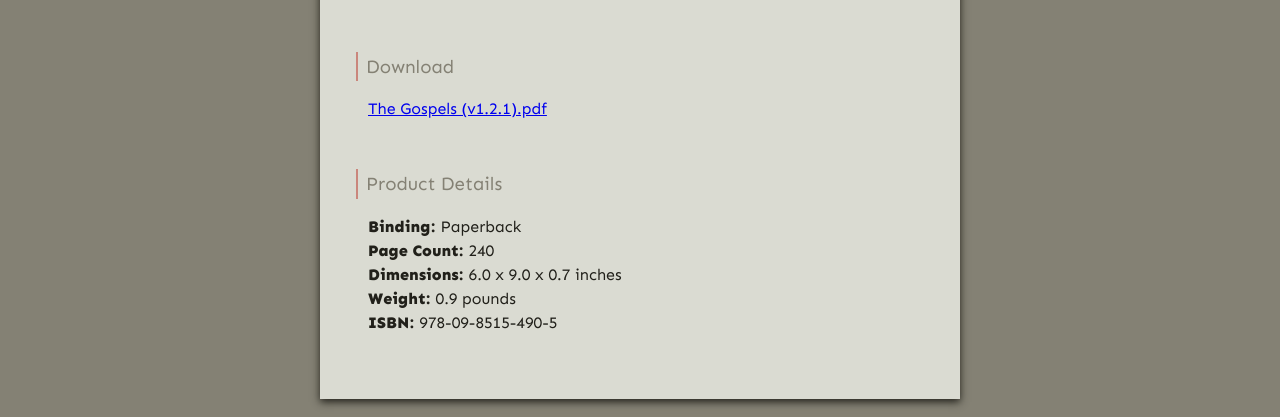
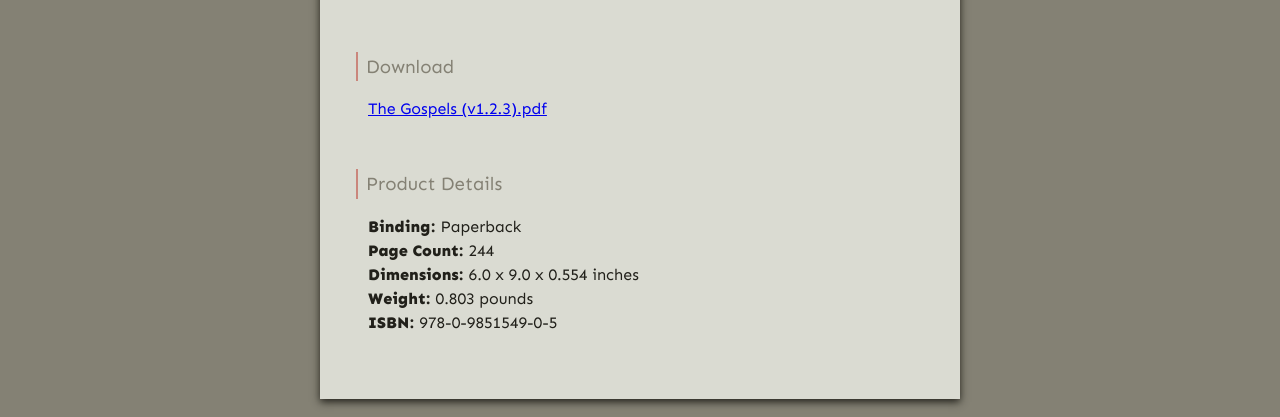
Before and after one commit to gospel-desk/www.logstown.com, a Jekyll site: the page built from the-gospels/index.html, in a window 1280 px wide and 900 px high, scrolled down 1579 px. Shown: the part 161-578 px from the top of the window. Built offline with Jekyll 4.4.1, drawn with Linux system fonts in a browser that asks for light colours.

Commit message:
Post v1.2.3 of The Gospels

```diff
--- a/the-gospels/index.html
+++ b/the-gospels/index.html
@@ -57,16 +57,16 @@ html_head:
 
 <section>
     <h4>Download</h4>
-    <p><a href="The Gospels (v1.2.1).pdf">The Gospels (v1.2.1).pdf</a></p>
+    <p><a href="The Gospels (v1.2.3).pdf">The Gospels (v1.2.3).pdf</a></p>
 </section>
 
 <section>
     <h4>Product Details</h4>
     <p>
         <b>Binding:</b> Paperback<br>
-        <b>Page Count:</b> 240<br>
-        <b>Dimensions:</b> 6.0 x 9.0 x 0.7 inches<br>
-        <b>Weight:</b> 0.9 pounds<br>
-        <b>ISBN:</b> 978-09-8515-490-5<br>
+        <b>Page Count:</b> 244<br>
+        <b>Dimensions:</b> 6.0 x 9.0 x 0.554 inches<br>
+        <b>Weight:</b> 0.803 pounds<br>
+        <b>ISBN:</b> 978-0-9851549-0-5<br>
     </p>
 </section>
```
Also changed, not shown: 3 other files.
